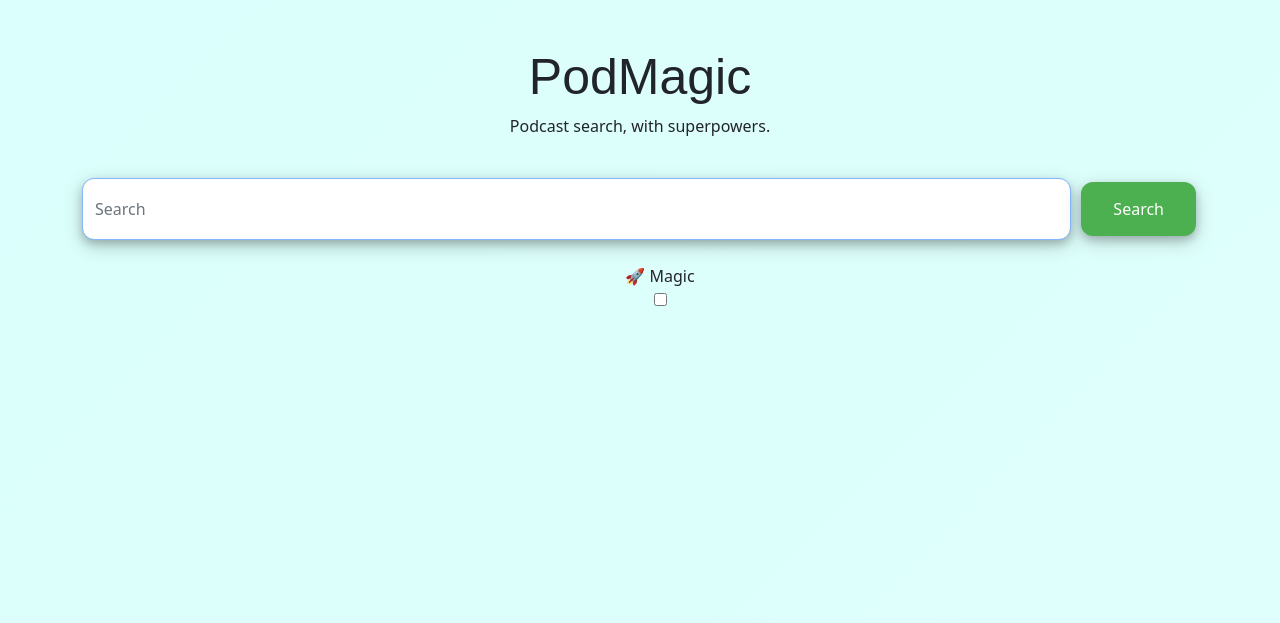
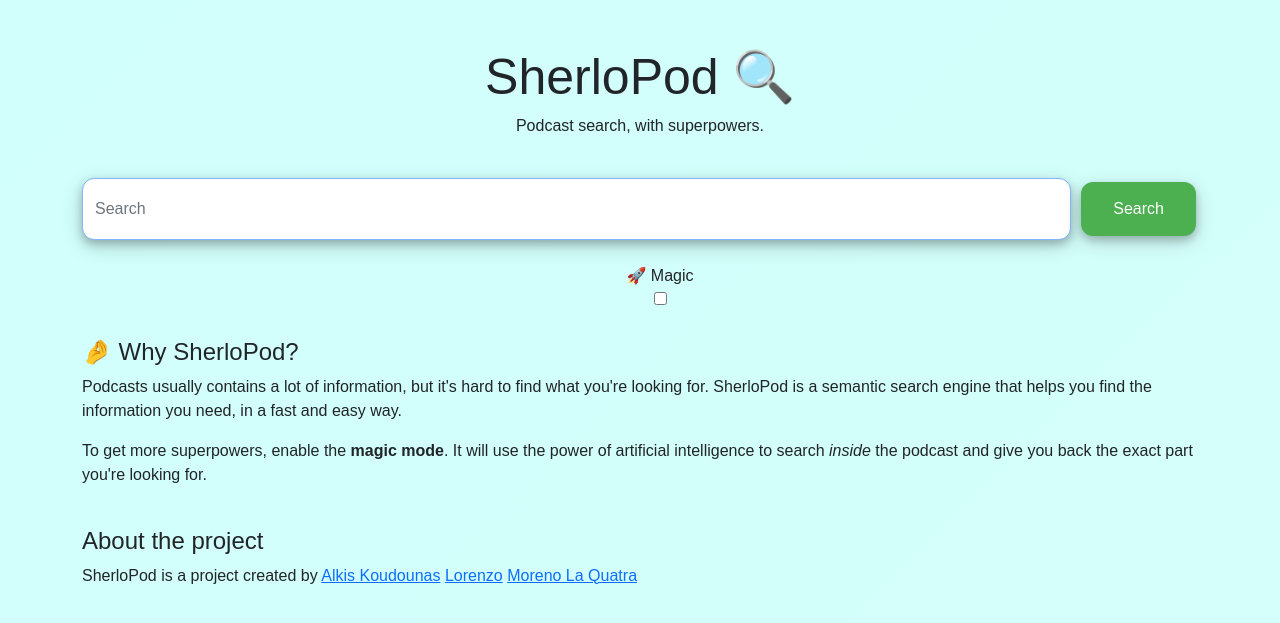
Before and after one commit to ALM-LAB/PACE, a Flask app: page / in a window 1280 px wide. Shown: the top 623 px of the page. Run offline with Flask 2, Linux system fonts and the light colour scheme.

Commit message:
New update webapp

```diff
--- a/frontend/app.py
+++ b/frontend/app.py
@@ -4,6 +4,7 @@
 import torch
 import cohere
 import numpy as np
+from datetime import datetime
 
 device = "cuda" if torch.cuda.is_available() else "cpu"
 model_name = "all-mpnet-base-v2" # "multi-qa-MiniLM-L6-cos-v1" (smaller and faster, but less accurate)
@@ -23,6 +24,13 @@
 @app.route('/')
 def home():
     return render_template('search.html')
+
+@app.template_filter('ctime')
+# convert milliseconds to MM:SS
+def timectime(s):
+    s = datetime.fromtimestamp(s/1000).strftime('%M:%S')
+    return f"({s})"
+
 
 @app.route('/search/results', methods=['GET', 'POST'])
 def search_request():
--- a/frontend/static/styles/style.css
+++ b/frontend/static/styles/style.css
@@ -113,3 +113,8 @@
     box-shadow: 0px -1px 10px 0px rgba(0,0,0,0.75);
   }
 }
+
+/* change font everywhere */
+body {
+  font-family: 'Product Sans', Arial, sans-serif;
+}
--- a/frontend/templates/search.html
+++ b/frontend/templates/search.html
@@ -19,7 +19,7 @@
 <body class="gradient-body">
     <br><br>
     <div class="container" style="margin-top: auto; margin-bottom: auto;">
-        <h1 align="center" class="logo-text">PodMagic</h1>
+        <h1 align="center" class="logo-text">SherloPod 🔍</h1>
         <p align="center">Podcast search, with superpowers.</p>
         <br>
         <center>
@@ -38,7 +38,29 @@
             </form>
         </center>
 
+        <br>
+        <h4>🤌 Why SherloPod?</h4>
+        <p>
+            Podcasts usually contains a lot of information, but it's hard to find what you're looking for.
+            SherloPod is a semantic search engine that helps you find the information you need, in a fast and easy way.
+        </p>
+        <p>
+            To get more superpowers, enable the <b>magic mode</b>. It will use the power of artificial intelligence to search <i>inside</i> the podcast and give you back the exact part you're looking for.
+        </p>
+
+
+        <br>
+
+        <h4>About the project</h4>
+        <p>SherloPod is a project created by
+            <a href="">Alkis Koudounas</a>
+            <a href="">Lorenzo</a>
+            <a href="https://mlaquatra.me">Moreno La Quatra</a>
+
+
     </div>
+
+
 
     <!--
     <div class="container">
```
Also changed, not shown: frontend/templates/results.html (+10 -6 lines), 1 other file.
